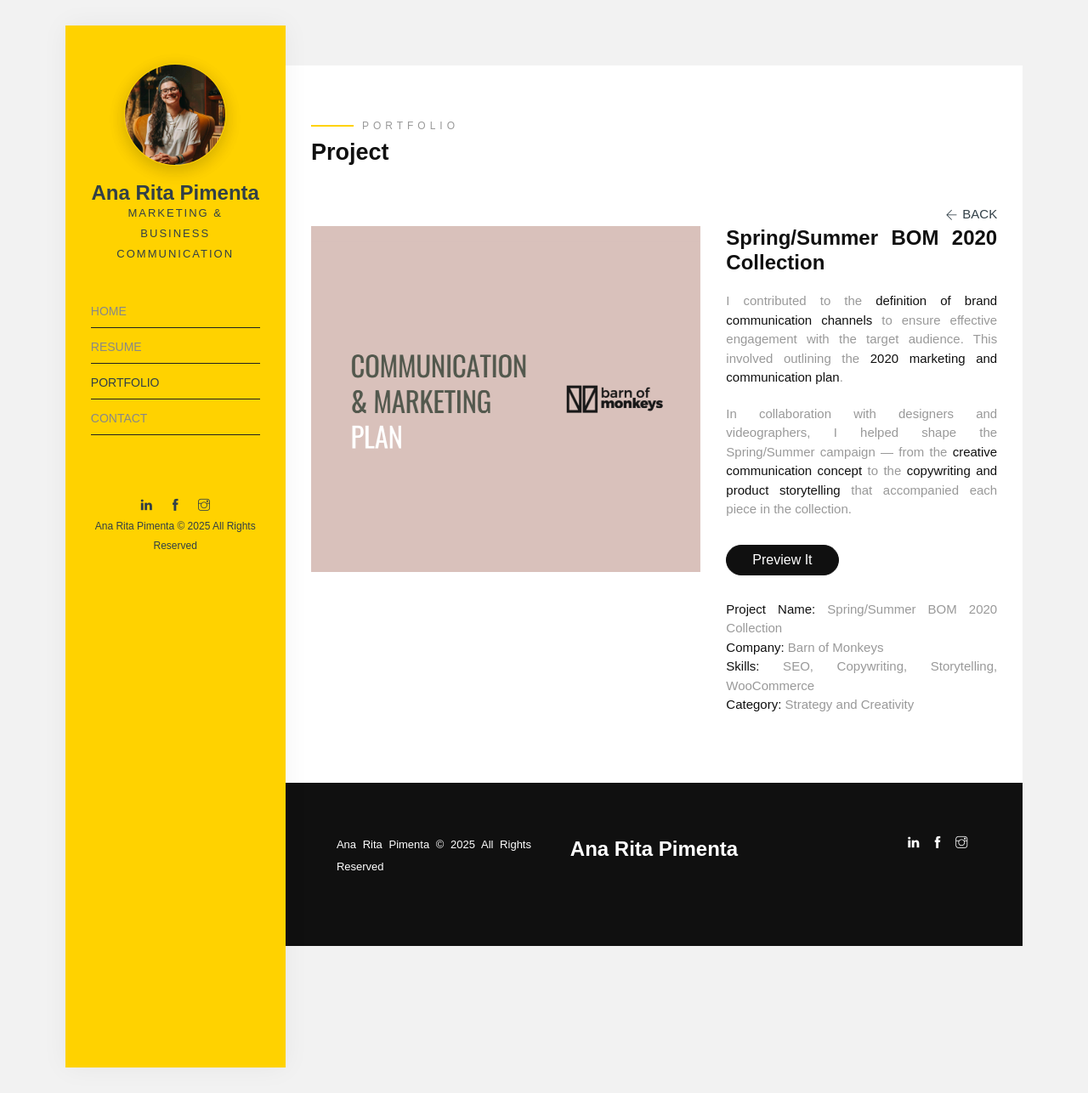
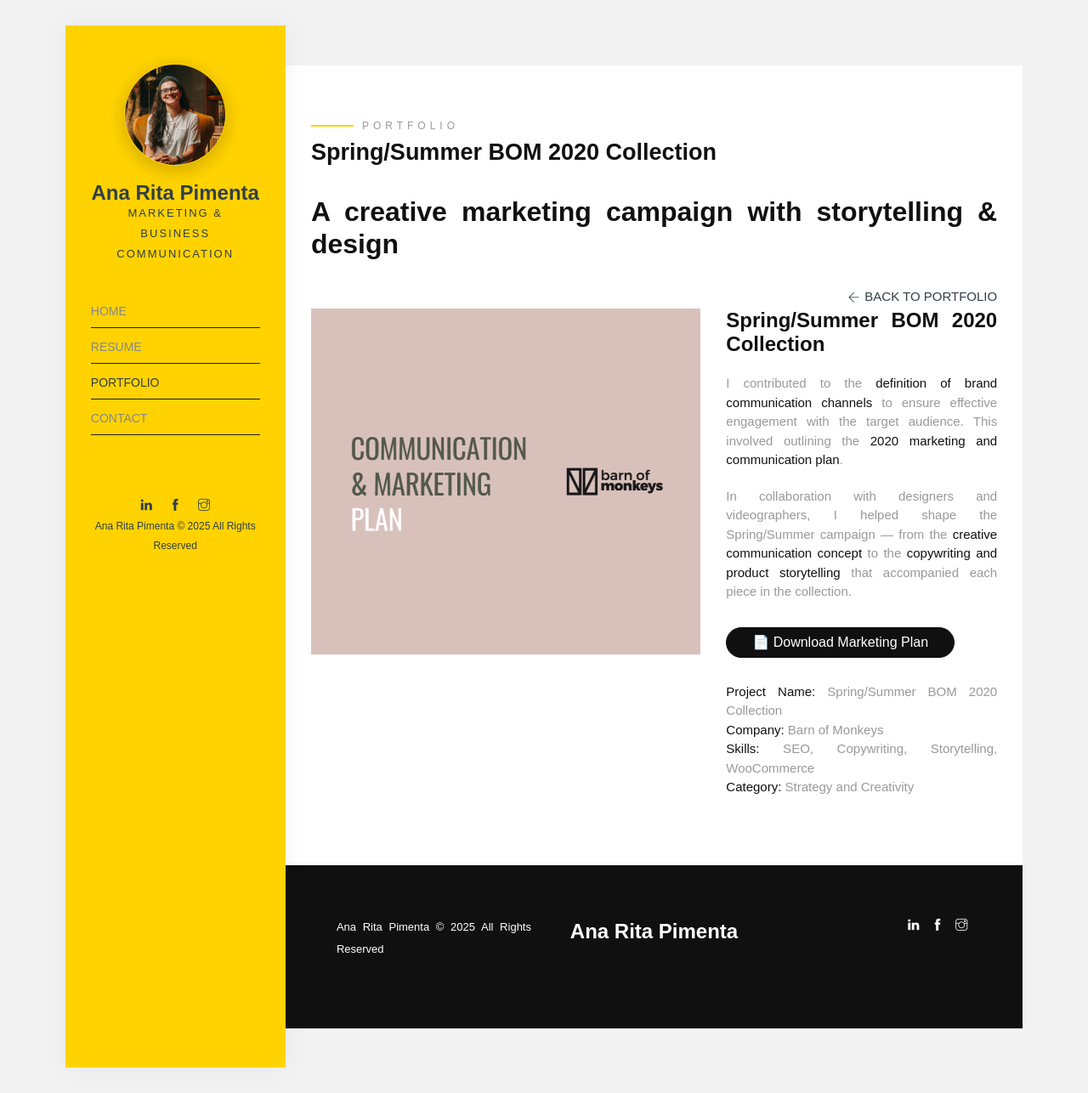
Before and after one commit to anaritapimenta/anaritapimenta.github.io, a Jekyll site: the page built from portfolio/spring-summer-bom-2020-collection/index.html, in a window 1280 px wide and 1286 px high. Shown: the whole window at 85% size. Built offline with Jekyll 4.4.1, drawn with Linux system fonts in a browser that asks for light colours; some web fonts are replaced.

Commit message:
Update index.html

```diff
--- a/portfolio/spring-summer-bom-2020-collection/index.html
+++ b/portfolio/spring-summer-bom-2020-collection/index.html
@@ -1,5 +1,6 @@
 ---
-title: Portfolio
+title: Spring/Summer 2020 Campaign - Portfolio
+description: Explore the Spring/Summer BOM 2020 Collection campaign, focusing on brand communication, copywriting, and product storytelling.
 layout: default
 ---
 
@@ -8,8 +9,11 @@ layout: default
     <div class="row">
       <div class="col-md-12">
         <span class="heading-meta style-1">Portfolio</span>
-        <h2 class="heading animate-box" data-animate-effect="fadeInLeft">
-          Project
+        <h1 class="heading animate-box" data-animate-effect="fadeInLeft">
+          Spring/Summer BOM 2020 Collection
+        </h1>
+        <h2 class="animate-box" data-animate-effect="fadeInLeft">
+          A creative marketing campaign with storytelling &amp; design
         </h2>
         <a
           href="{{ 'portfolio/' | prepend: site.baseurl | prepend: site.url }}"
@@ -25,7 +29,7 @@ layout: default
               text-transform: uppercase;
             "
           >
-            Back
+            Back to Portfolio
           </p>
         </a>
       </div>
@@ -59,9 +63,9 @@ layout: default
             <input
               style="margin-bottom: 6px"
               type="button"
-              value="Preview It"
-              onclick="window.open('preview.pdf','_blank')"
-              aria-label="Preview Spring/Summer 2020 Campaign PDF"
+              value="📄 Download Marketing Plan"
+              onclick="window.open('marketing-communication-plan.pdf','_blank')"
+              aria-label="Download the full Spring/Summer 2020 Campaign Marketing Plan PDF"
             /><br /><br />
 
             <p>
```
